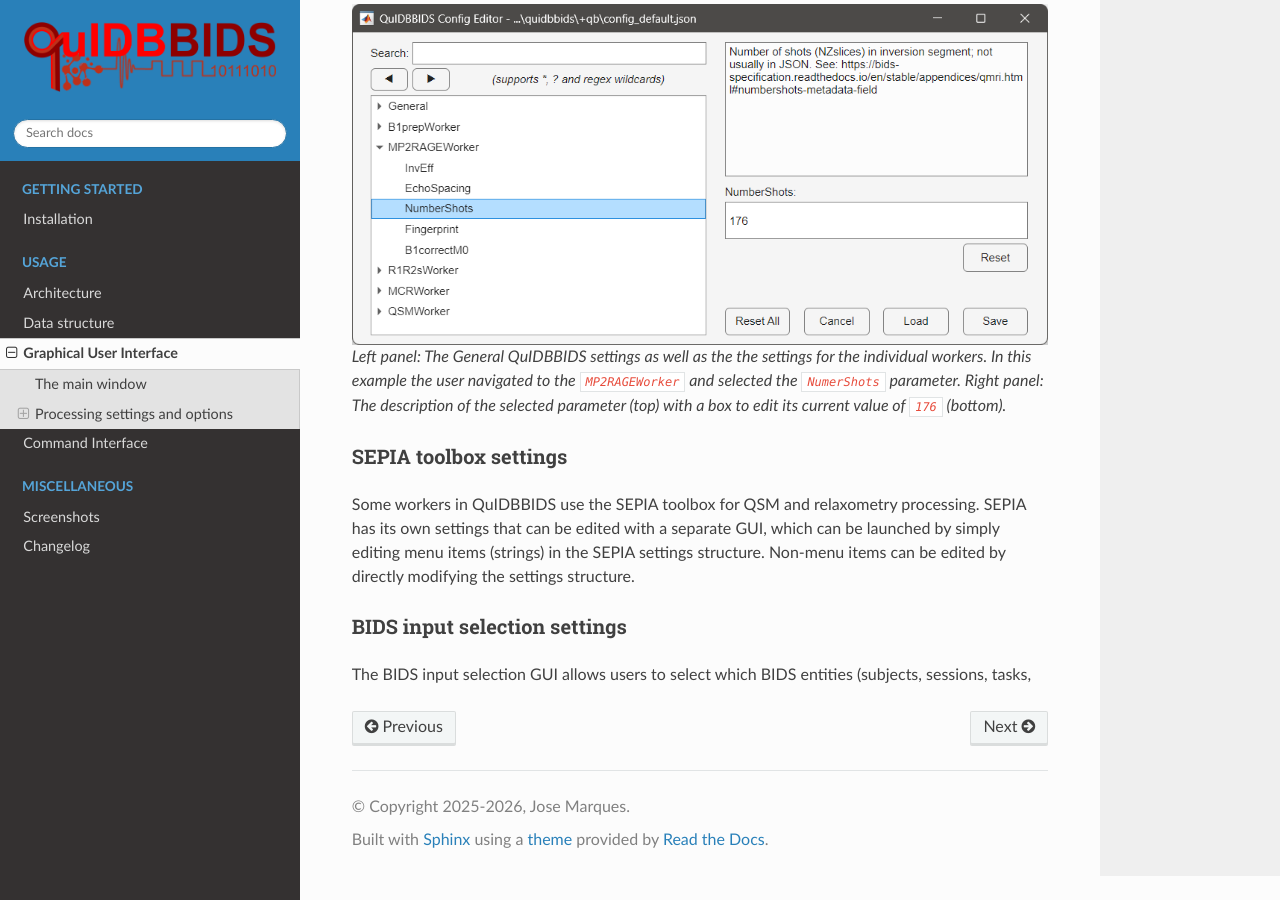
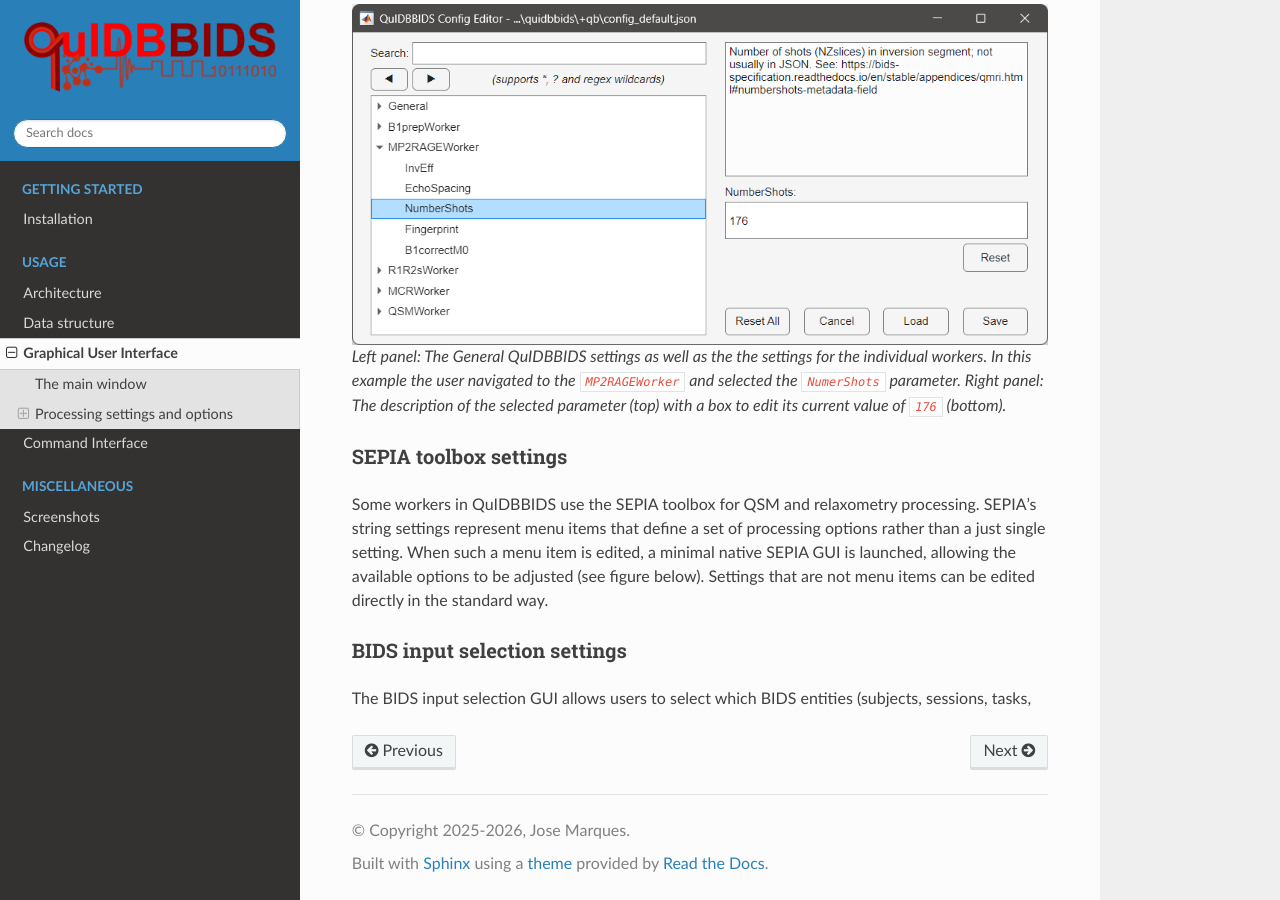
Before and after one commit to Donders-Institute/quidbbids, a Sphinx documentation site: the page built from docs/GUI.rst, in a window 1280 px wide and 900 px high, scrolled down 749 px. Built offline with Sphinx 7.4.7 and the Read the Docs theme 3.1.0, drawn with Linux system fonts in a browser that asks for light colours; pages that are not in the unit, such as notebooks, are missing from menus; the version number could not be read and is left out.

```diff
--- a/docs/GUI.rst
+++ b/docs/GUI.rst
@@ -36,9 +36,10 @@
 
 SEPIA toolbox settings
 ~~~~~~~~~~~~~~~~~~~~~~~~
-Some workers in QuIDBBIDS use the SEPIA toolbox for QSM and relaxometry processing. SEPIA has its own settings
-that can be edited with a separate GUI, which can be launched by simply editing menu items (strings) in the SEPIA
-settings structure. Non-menu items can be edited by directly modifying the settings structure.
+Some workers in QuIDBBIDS use the SEPIA toolbox for QSM and relaxometry processing. SEPIA's string settings represent
+menu items that define a set of processing options rather than a just single setting. When such a menu item is edited,
+a minimal native SEPIA GUI is launched, allowing the available options to be adjusted (see figure below). Settings that
+are not menu items can be edited directly in the standard way.
 
 BIDS input selection settings
 ~~~~~~~~~~~~~~~~~~~~~~~~~~~~~
```
Also changed, not shown: 11 other files.
